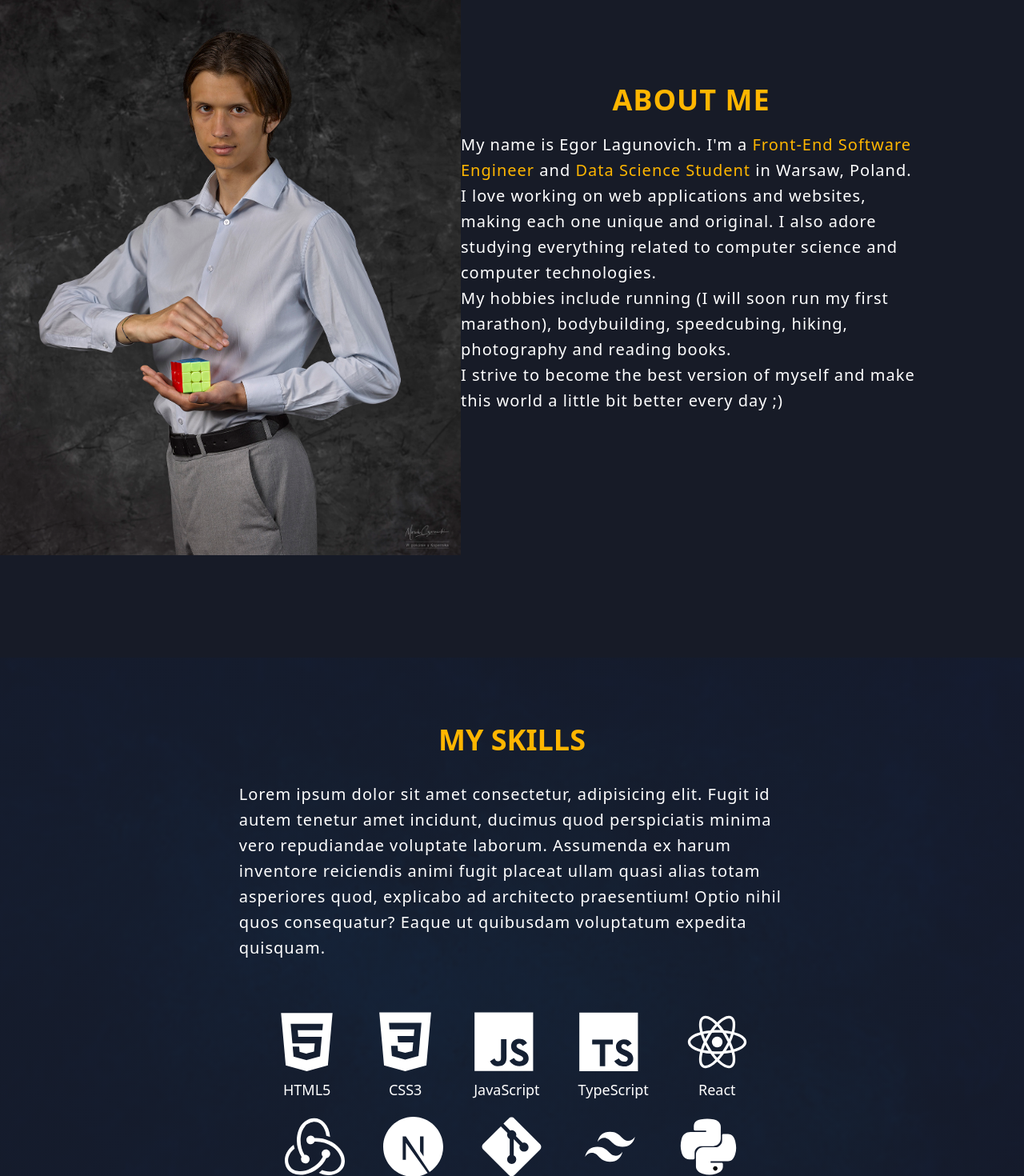
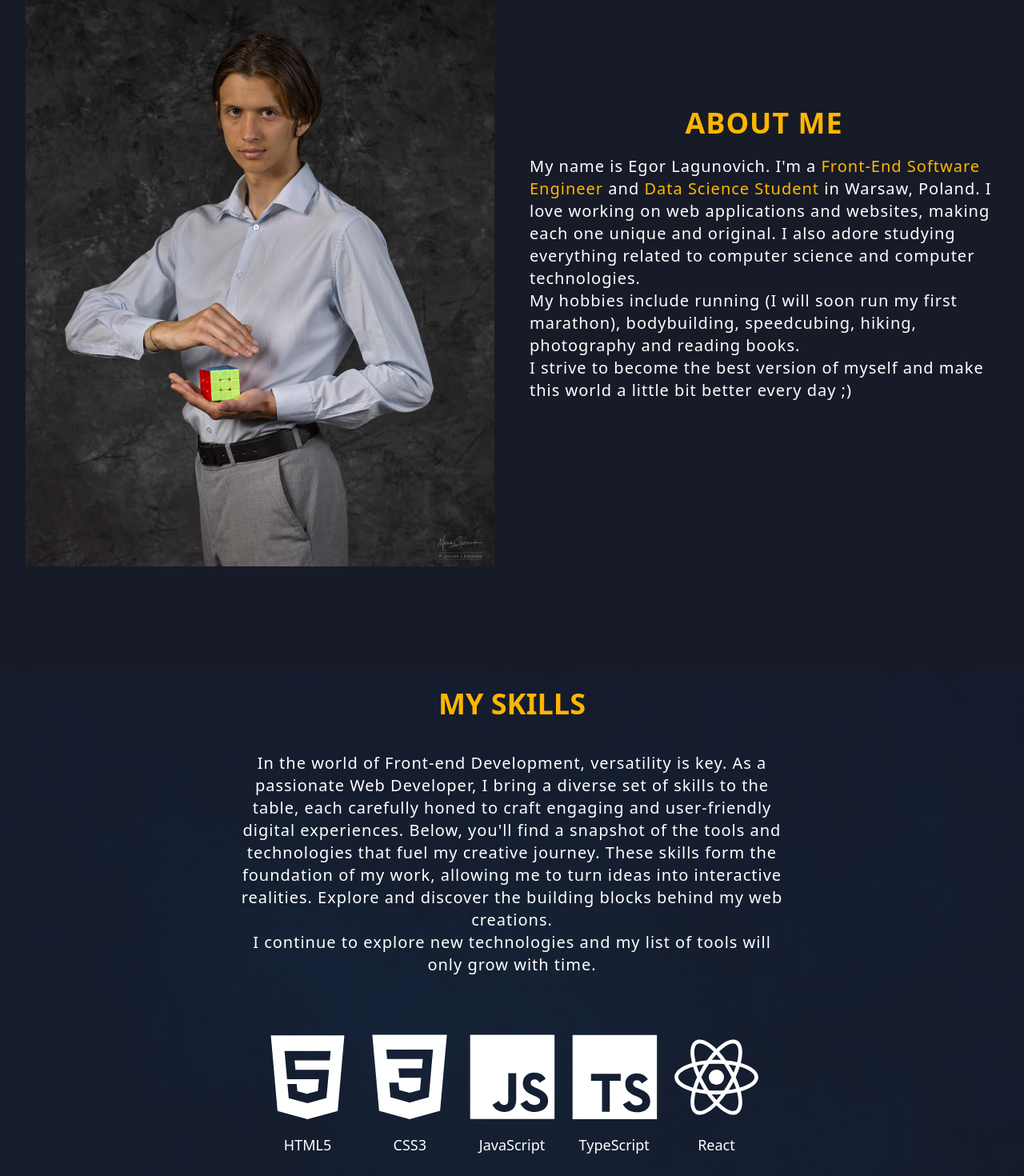
Before and after one commit to yahorlahunovich/web-dev-portfolio, a Next.js app: page / in a window 1280 px wide. Shown: the part 1000-2470 px from the top of the page at 80% size. Built offline with nearby package versions, Linux system fonts and the light colour scheme.

Commit message:
skills page

```diff
--- a/app/layout.tsx
+++ b/app/layout.tsx
@@ -1,3 +1,5 @@
+"use client";
+
 import "./globals.css";
 import type { Metadata } from "next";
 import Navbar from "@/components/layout/Header";
--- a/components/Project.tsx
+++ b/components/Project.tsx
@@ -10,13 +10,13 @@ const Project = ({ project }: ProjectProps) => {
   const { title, desc, tools, link, img } = project;
   return (
     <div
-      className="flex flex-row text-xl justify-center items-center px-32 m-10"
+      className="flex flex-row text-xl justify-center items-center gap-12 px-32 m-10"
       data-aos="fade-up"
     >
       <div className="w-1/2">
-        <Image src={img} alt={title} className="filterr" />
+        <Image src={img} alt={title} className="filterr" width={1000}/>
       </div>
-      <div className="flex flex-col justify-center items-center w-1/2">
+      <div className="flex flex-col justify-start  w-1/2">
         <h2 className="text-3xl font-bold text-darkGreen">{title}</h2>
         <p>{desc}</p>
         <h3>Development tools:</h3>
@@ -26,12 +26,8 @@ const Project = ({ project }: ProjectProps) => {
           ))}
         </ul>
         <div>
-          <button className="text-2xl py-5 px-10 bg-gray-500 text-black">
-            Check Github
-          </button>
-          <button className="text-2xl py-5 px-10 bg-gray-500 text-black">
-            Check Project
-          </button>
+          <button className="text-white">Check Github</button>
+          <button className="text-white">Check Project</button>
         </div>
       </div>
     </div>
--- a/components/layout/About.tsx
+++ b/components/layout/About.tsx
@@ -6,14 +6,13 @@ const About = () => {
   return (
     <section
       id="about"
-      className="flex flex-col justify-center items-center text-3xl gap-11 min-h-screen snap-start py-32 pr-32"
+      className="flex flex-col lg:flex-row justify-center items-center text-3xl gap-11 min-h-screen snap-start py-32 px-8"
       data-aos="fade-up"
     >
-      <div className="flex flex-row justify-center items-center">
-        <div className="w-1/2">
+      <div className="w-full lg:w-1/2">
         <Image src={meImg} alt="my personal photo" width={600} />
       </div>
-        <div className="w-1/2 text-xl leading-8 tracking-wider">
+      <div className="lg:w-1/2 w-full text-sm lg:text-xl leading-8 tracking-wider">
         <h2 className="text-center mb-5">About Me</h2>
         <p>
           My name is Egor Lagunovich. I'm a{" "}
@@ -25,8 +24,8 @@ const About = () => {
             data science student
           </span>{" "}
           in Warsaw, Poland. I love working on web applications and websites,
-            making each one unique and original. I also adore studying
-            everything related to computer science and computer technologies.
+          making each one unique and original. I also adore studying everything
+          related to computer science and computer technologies.
         </p>
         <p>
           My hobbies include running (I will soon run my first marathon),
@@ -37,7 +36,6 @@ const About = () => {
           little bit better every day ;)
         </p>
       </div>
-      </div>
     </section>
   );
 };
--- a/components/layout/Contact.tsx
+++ b/components/layout/Contact.tsx
@@ -1,5 +1,6 @@
 import { social_media_links } from "@/constants";
 import { envelopeSvg } from "@/public/assets/icons";
+import { contactImg } from "@/public/assets/images";
 import Image from "next/image";
 import Link from "next/link";
 import React from "react";
@@ -13,8 +14,10 @@ const Contact = () => {
     >
       <h1 className="text-center">Contact</h1>
       <div className="flex flex-row justify-center items-center ">
-        <div className="w-1/2">Image</div>
-        <div className="flex flex-col w-1/2">
+        <div className="w-1/2">
+          <Image src={contactImg} alt="Mountain" />
+        </div>
+        <div className="flex flex-col justify-center items-center w-1/2">
           <h2>Do you want to work with me?</h2>
           <p>Let's get in touch!</p>
           <div className="flex">
--- a/components/layout/Feed.tsx
+++ b/components/layout/Feed.tsx
@@ -19,12 +19,12 @@ const Feed = ({ superpowers }: FeedProps) => {
     >
       <div>
         {/* <span className="text-3xl"> Hi, my name is</span> */}
-        <h1 className="uppercase text-6xl font-bold text-white  ">
+        <h1 className="uppercase text-xl lg:text-6xl font-bold text-white  ">
           Hi, I'm Egor Lagunovich
         </h1>
       </div>
       <div
-        className={`text-5xl mt-8 overflow-hidden whitespace-nowrap font-mono animate-typing cursor-pointer`}
+        className={`text-xl lg:text-5xl mt-8 overflow-hidden whitespace-nowrap font-mono animate-typing cursor-pointer`}
         onClick={resume}
       >
         <span className="text-darkGreen">I am </span>
@@ -38,7 +38,9 @@ const Feed = ({ superpowers }: FeedProps) => {
           {typedSuperpower}
         </span>
       </div>
-      <button className=" text-white text-4xl">About me</button>
+      <a className=" text-white text-4xl border bg-white-1 rounded" href="#projects">
+        Projects
+      </a>
     </section>
   );
 };
--- a/components/layout/Header.tsx
+++ b/components/layout/Header.tsx
@@ -23,7 +23,7 @@ const Header = () => {
 
   return (
     <header
-      className={`fixed top-0 left-0 z-50 w-full flex flex-row items-center justify-between py-6 px-32 ${
+      className={`hidden fixed top-0 left-0 z-50 w-full lg:flex flex-row items-center justify-between py-6 px-32 ${
         animateHeader
           ? "transition-all border-b border-3 border-mainWhite bg-neutrals-900/90 backdrop-blur-md supports-[backdrop-filter]:bg-neutrals-900/50 mt-0 duration-500"
           : "mt-8"
--- a/components/layout/Projects.tsx
+++ b/components/layout/Projects.tsx
@@ -11,14 +11,21 @@ const Projects = () => {
       data-aos="fade-up"
     >
       <h2 className="text-center mb-8">My Projects</h2>
-      <p className="text-xl w-1/2 text-center leading-8 tracking-wider">
-        Lorem, ipsum dolor sit amet consectetur adipisicing elit. Culpa qui modi
-        quasi eius quod odio tempore minus voluptates at a labore, vero in
-        provident nostrum explicabo consequatur neque deleniti tempora
-        voluptatum ab harum vel. Eaque sequi consectetur laborum autem sit
-        labore officia alias temporibus unde? At molestiae impedit facere
-        obcaecati!
-      </p>
+      <div className="text-xl w-2/3 text-center leading-8 tracking-wider">
+        <p>
+          Welcome to my digital playground, where creativity meets
+          functionality. In this portfolio section, I proudly showcase a curated
+          selection of my projects, each a testament to my passion for frontend
+          development. With each pixel, line of code, and user interaction, I
+          strive to bring unique ideas to life on the web.
+        </p>
+        <p>
+          Feel free to click, explore, and immerse yourself in the world of
+          frontend development. If you like what you see, let's collaborate and
+          turn your ideas into the next exciting project in this growing
+          collection.
+        </p>
+      </div>
       {projects.map((project) => (
         <Project project={project} />
       ))}
--- a/components/layout/Skills.tsx
+++ b/components/layout/Skills.tsx
@@ -1,4 +1,5 @@
 import {
+  all_skills,
   first_half_skillsIcons,
   second_half_skillsIcons,
 } from "@/public/assets/icons";
@@ -9,47 +10,69 @@ const Skills = () => {
   return (
     <section
       id="skills"
-      className="flex flex-col justify-center items-center min-h-screen snap-start px-32 main-bg"
+      className="flex flex-col justify-center items-center min-h-screen snap-start py-4 px-8 lg:px-32 main-bg"
       data-aos="fade-up"
     >
-      <h2>My Skills</h2>
-      <div className="text-xl w-2/3 m-8 leading-8 tracking-wider">
-        <p>
-          Lorem ipsum dolor sit amet consectetur, adipisicing elit. Fugit id
-          autem tenetur amet incidunt, ducimus quod perspiciatis minima vero
-          repudiandae voluptate laborum. Assumenda ex harum inventore reiciendis
-          animi fugit placeat ullam quasi alias totam asperiores quod, explicabo
-          ad architecto praesentium! Optio nihil quos consequatur? Eaque ut
-          quibusdam voluptatum expedita quisquam.
-        </p>
+      <h2 className="m-2">My Skills</h2>
+      <div className="text-sm lg:text-xl w-full lg:w-2/3 lg:m-8 leading-8 tracking-wider">
+        <div className="text-center">
+          <p>
+            In the world of Front-end Development, versatility is key. As a
+            passionate Web Developer, I bring a diverse set of skills to the
+            table, each carefully honed to craft engaging and user-friendly
+            digital experiences. Below, you'll find a snapshot of the tools and
+            technologies that fuel my creative journey. These skills form the
+            foundation of my work, allowing me to turn ideas into interactive
+            realities. Explore and discover the building blocks behind my web
+            creations.
+          </p>
+          <p>
+            I continue to explore new technologies and my list of tools will
+            only grow with time.
+          </p>
+        </div>
       </div>
-      <div className="flex flex-col flex-wrap p-8 gap-5 justify-center items-center grid-rows-2">
-        <div className="flex flex-row flex-wrap gap-12">
+      <div className="grid grid-cols-2 sm:grid-cols-5 sm:grid-rows-2 p-8 gap-5 justify-center w-full lg:w-2/3">
+        {/* <div className="flex flex-row flex-wrap gap-12">
           {first_half_skillsIcons.map((icon) => (
             <div className="flex flex-col gap-2" data-aos="fade-up">
               <Image
                 src={icon.src}
                 key={icon.name}
                 alt={icon.name}
-                height={75}
+                className="h-[125px]"
               />
               <caption className="text-lg">{icon.caption}</caption>
             </div>
           ))}
         </div>
-        <div className="flex flex-row gap-12">
+        <div className="flex flex-row flex-wrap gap-12">
           {second_half_skillsIcons.map((icon) => (
             <div className="flex flex-col flex-wrap gap-2" data-aos="fade-up">
               <Image
                 src={icon.src}
                 key={icon.name}
                 alt={icon.name}
-                height={75}
+                className="h-[125px]"
               />
               <caption className="text-lg">{icon.caption}</caption>
             </div>
           ))}
-        </div>
+        </div> */}
+        {all_skills.map((icon) => (
+          <div
+            className="flex flex-col justify-center items-center gap-2"
+            data-aos="fade-up"
+          >
+            <Image
+              src={icon.src}
+              key={icon.name}
+              alt={icon.name}
+              className="h-[50px] sm:h-[125px]"
+            />
+            <caption className="text-lg">{icon.caption}</caption>
+          </div>
+        ))}
       </div>
     </section>
   );
--- a/public/assets/icons/index.ts
+++ b/public/assets/icons/index.ts
@@ -39,3 +39,16 @@ export const second_half_skillsIcons: SkillsIconsType[] = [
   { name: "tailwind icon", src: tailwindSvg, caption: "Tailwind" },
   { name: "python icon", src: pythonSvg, caption: "Python" },
 ];
+
+export const all_skills: SkillsIconsType[] = [
+  { name: "html icon", src: htmlSvg, caption: "HTML5" },
+  { name: "css icon", src: cssSvg, caption: "CSS3" },
+  { name: "js icon", src: jsSvg, caption: "JavaScript" },
+  { name: "ts icon", src: tsSvg, caption: "TypeScript" },
+  { name: "react icon", src: reactSvg, caption: "React" },
+  { name: "redux icon", src: reduxSvg, caption: "Redux" },
+  { name: "next icon", src: nextSvg, caption: "Next" },
+  { name: "git icon", src: gitSvg, caption: "Git" },
+  { name: "tailwind icon", src: tailwindSvg, caption: "Tailwind" },
+  { name: "python icon", src: pythonSvg, caption: "Python" },
+];
--- a/public/assets/images/index.ts
+++ b/public/assets/images/index.ts
@@ -1,2 +1,3 @@
 export { default as laptopImg } from "./laptop.png";
 export { default as meImg } from "./me.jpg";
+export { default as contactImg } from "./contact.jpg";
```
Also changed, not shown: public/assets/images/contact.jpg (added). Lines whose indentation alone changed are shown as unchanged.
